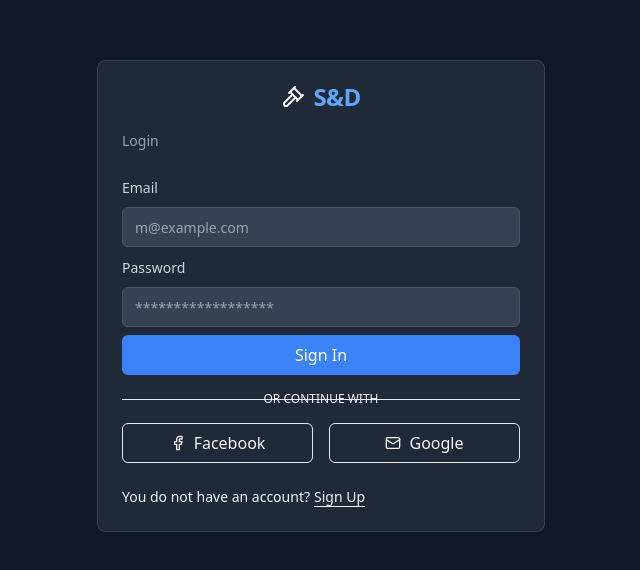
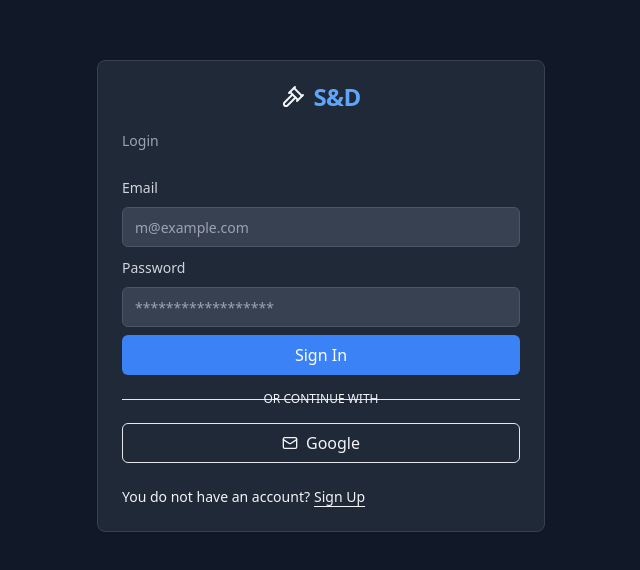
Before and after one commit to halimchoukani/SandD_Client, a React (Vite) app: page /login in a window 1280 px wide. Shown: the part 104-674 px from the top of the page, without its empty margins (319-959 px from the left). Built offline with nearby package versions, Linux system fonts and the light colour scheme.

Commit message:
Refactor login component to use useRef for password and email inputs and add Google OAuth login

```diff
--- a/package.json
+++ b/package.json
@@ -11,6 +11,7 @@
   },
   "dependencies": {
     "@gsap/react": "^2.1.1",
+    "@react-oauth/google": "^0.12.1",
     "class-variance-authority": "^0.7.0",
     "gsap": "^3.12.5",
     "lenis": "^1.1.14",
--- a/src/components/login.jsx
+++ b/src/components/login.jsx
@@ -1,4 +1,4 @@
-import { Link, Navigate } from "react-router-dom";
+import { Link, useNavigate } from "react-router-dom"; // Import useNavigate
 import { Button, Input, Label, FormGroup } from "./ui/index";
 import {
   Card,
@@ -9,15 +9,21 @@
   CardTitle,
 } from "./ui/index";
 import { Gavel, Facebook, Mail } from "lucide-react";
-import { useEffect, useRef, useState } from "react";
+import { useEffect, useRef } from "react";
+import { useGoogleLogin } from "@react-oauth/google";
 
 export default function Login() {
   const password = useRef(null);
   const email = useRef(null);
+  const navigate = useNavigate(); // Initialize useNavigate hook
 
   useEffect(() => {
     document.title = "S&D - Login";
   }, []);
+
+  const loginGoogle = useGoogleLogin({
+    onSuccess: (tokenResponse) => console.log(tokenResponse),
+  });
 
   const loginUser = async (e) => {
     e.preventDefault();
@@ -40,7 +46,9 @@
       if (data.jwt) {
         console.log("Login successful");
         localStorage.setItem("token", data.jwt);
-        <Navigate to="/" />;
+
+        // Use the navigate function to redirect after login
+        navigate("/"); // Redirect to home page
       }
     } catch (error) {
       console.log(error.message);
@@ -98,12 +106,8 @@
               <span className={`bg-background px-2 `}>Or continue with</span>
             </div>
           </div>
-          <div className="grid grid-cols-2 gap-4">
-            <Button variant="outline">
-              <Facebook className="mr-2 h-4 w-4" />
-              Facebook
-            </Button>
-            <Button variant="outline">
+          <div className="grid gap-4">
+            <Button variant="outline" onClick={() => loginGoogle()}>
               <Mail className="mr-2 h-4 w-4" />
               Google
             </Button>
--- a/src/main.jsx
+++ b/src/main.jsx
@@ -1,10 +1,13 @@
-import { StrictMode } from 'react'
-import { createRoot } from 'react-dom/client'
-import App from './App.jsx'
-import './index.css'
+import { StrictMode } from "react";
+import { createRoot } from "react-dom/client";
+import App from "./App.jsx";
+import "./index.css";
+import { GoogleOAuthProvider } from "@react-oauth/google";
 
-createRoot(document.getElementById('root')).render(
+createRoot(document.getElementById("root")).render(
   <StrictMode>
-    <App />
-  </StrictMode>,
-)
+    <GoogleOAuthProvider clientId="316416157733-l0qgcrel88eo0u3kn07cqehvnaqjf8t1.apps.googleusercontent.com">
+      <App />
+    </GoogleOAuthProvider>
+  </StrictMode>
+);
```
Also changed, not shown: 1 other file (tests, documents, lock files or other folders).
